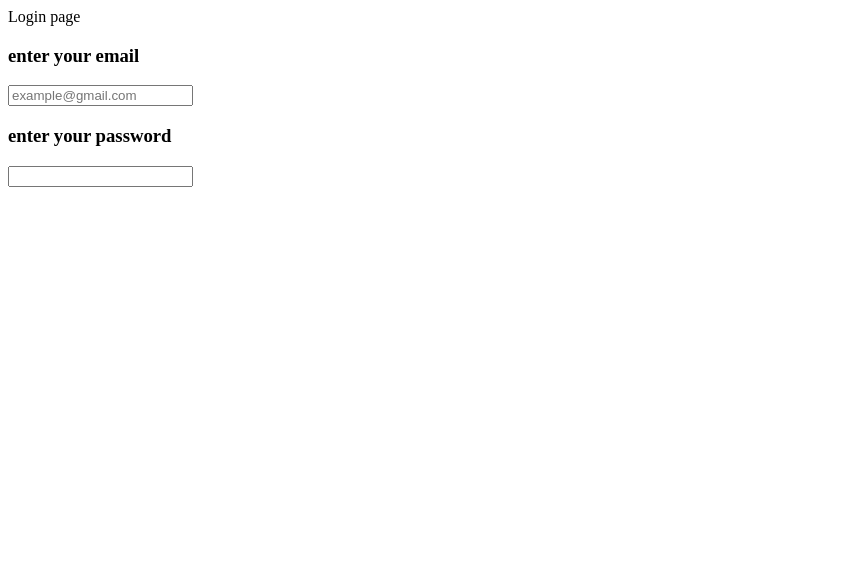
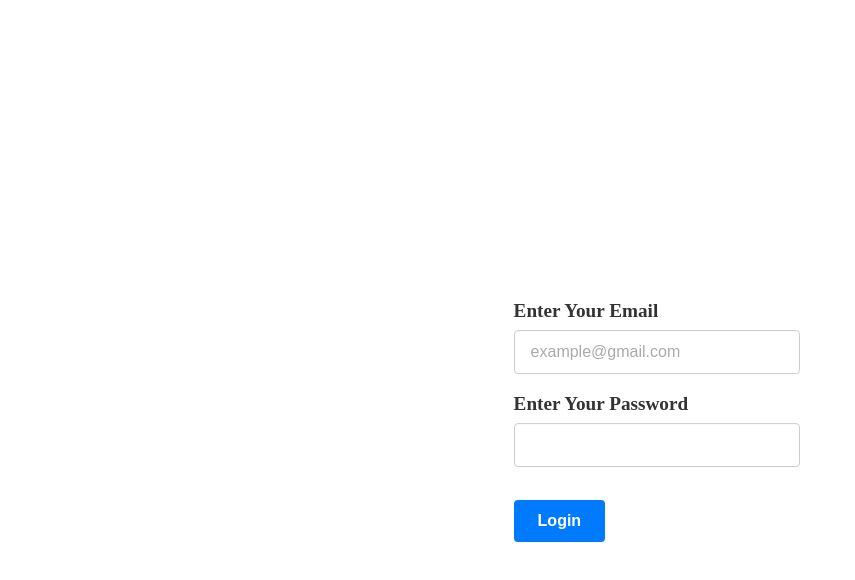
Before and after one commit to Parle648/online-chat, a React (Vite) app in the folder apps/client/: page /auth/login in a window 1280 px wide. Shown: the top 580 px of the page, without its empty margins (0-855 px from the left). Built offline with nearby package versions, Linux system fonts and the light colour scheme.

Commit message:
+ Create login form UI

```diff
--- /dev/null
+++ b/apps/client/src/features/LoginForm/LoginForm.tsx
@@ -0,0 +1,20 @@
+import Button from "../../shared/UI/Button/Button.tsx";
+import Input from "../../shared/UI/Input/Input.tsx";
+import styles from "./styles/login.module.scss";
+
+const LoginForm = () => {
+  return (
+    <form className={styles.form}>
+      <Input
+        title={"enter your email"}
+        placeholder={"example@gmail.com"}
+        name={"email"}
+      />
+      <Input title={"enter your password"} placeholder={""} name={"password"} />
+      <br />
+      <Button type={"submit"}>Login</Button>
+    </form>
+  );
+};
+
+export default LoginForm;
--- /dev/null
+++ b/apps/client/src/features/LoginForm/styles/login.module.scss
@@ -0,0 +1,7 @@
+.form {
+  width: 20%;
+  margin: 0px auto;
+  position: relative;
+  top: 20vh;
+  transform: translate(0, 50%);
+}
--- a/apps/client/src/pages/Login.tsx
+++ b/apps/client/src/pages/Login.tsx
@@ -1,15 +1,9 @@
-import Input from "../shared/UI/Input/Input.tsx";
+import LoginForm from "../features/LoginForm/LoginForm.tsx";
 
 const Login = () => {
   return (
     <main>
-      Login page
-      <Input
-        title={"enter your email"}
-        placeholder={"example@gmail.com"}
-        name={"email"}
-      />
-      <Input title={"enter your password"} placeholder={""} name={"password"} />
+      <LoginForm />
     </main>
   );
 };
--- /dev/null
+++ b/apps/client/src/shared/UI/Button/Button.tsx
@@ -0,0 +1,18 @@
+import { ReactNode } from "react";
+import styles from "./styles/button.module.scss";
+
+const Button = ({
+  children,
+  type,
+}: {
+  children: ReactNode;
+  type: "submit" | "reset" | "button";
+}) => {
+  return (
+    <button className={styles.button} type={type}>
+      {children}
+    </button>
+  );
+};
+
+export default Button;
--- /dev/null
+++ b/apps/client/src/shared/UI/Button/styles/button.module.scss
@@ -0,0 +1,29 @@
+.button {
+  display: inline-block;
+  padding: 0.75rem 1.5rem;
+  font-size: 1rem;
+  font-weight: 600;
+  color: #fff;
+  background-color: #007bff;
+  border: none;
+  border-radius: 4px;
+  cursor: pointer;
+  text-align: center;
+  transition:
+    background-color 0.3s,
+    transform 0.3s;
+
+  &:hover {
+    background-color: #0056b3;
+  }
+
+  &:active {
+    background-color: #004085;
+    transform: scale(0.98);
+  }
+
+  &:disabled {
+    background-color: #6c757d;
+    cursor: not-allowed;
+  }
+}
--- a/apps/client/src/shared/UI/Input/Input.tsx
+++ b/apps/client/src/shared/UI/Input/Input.tsx
@@ -10,7 +10,7 @@ const Input = ({
   name: string;
 }) => {
   return (
-    <>
+    <div className={styles.block}>
       <h3 className={styles.title}>{title}</h3>
       <input
         className={styles.input}
@@ -18,7 +18,7 @@ const Input = ({
         type="text"
         placeholder={placeholder}
       />
-    </>
+    </div>
   );
 };
 
--- a/apps/client/src/shared/UI/Input/styles/input.module.scss
+++ b/apps/client/src/shared/UI/Input/styles/input.module.scss
@@ -0,0 +1,32 @@
+.block {
+  margin-bottom: 15px;
+}
+
+.title {
+  font-size: 1.2rem;
+  font-weight: 600;
+  color: #333;
+  margin-bottom: 0.5rem;
+  text-transform: capitalize;
+}
+
+.input {
+  width: 100%;
+  padding: 0.75rem 1rem;
+  font-size: 1rem;
+  border: 1px solid #ccc;
+  border-radius: 4px;
+  transition:
+    border-color 0.3s,
+    box-shadow 0.3s;
+
+  &:focus {
+    border-color: #007bff;
+    box-shadow: 0 0 5px rgba(0, 123, 255, 0.5);
+    outline: none;
+  }
+
+  &::placeholder {
+    color: #aaa;
+  }
+}
```
